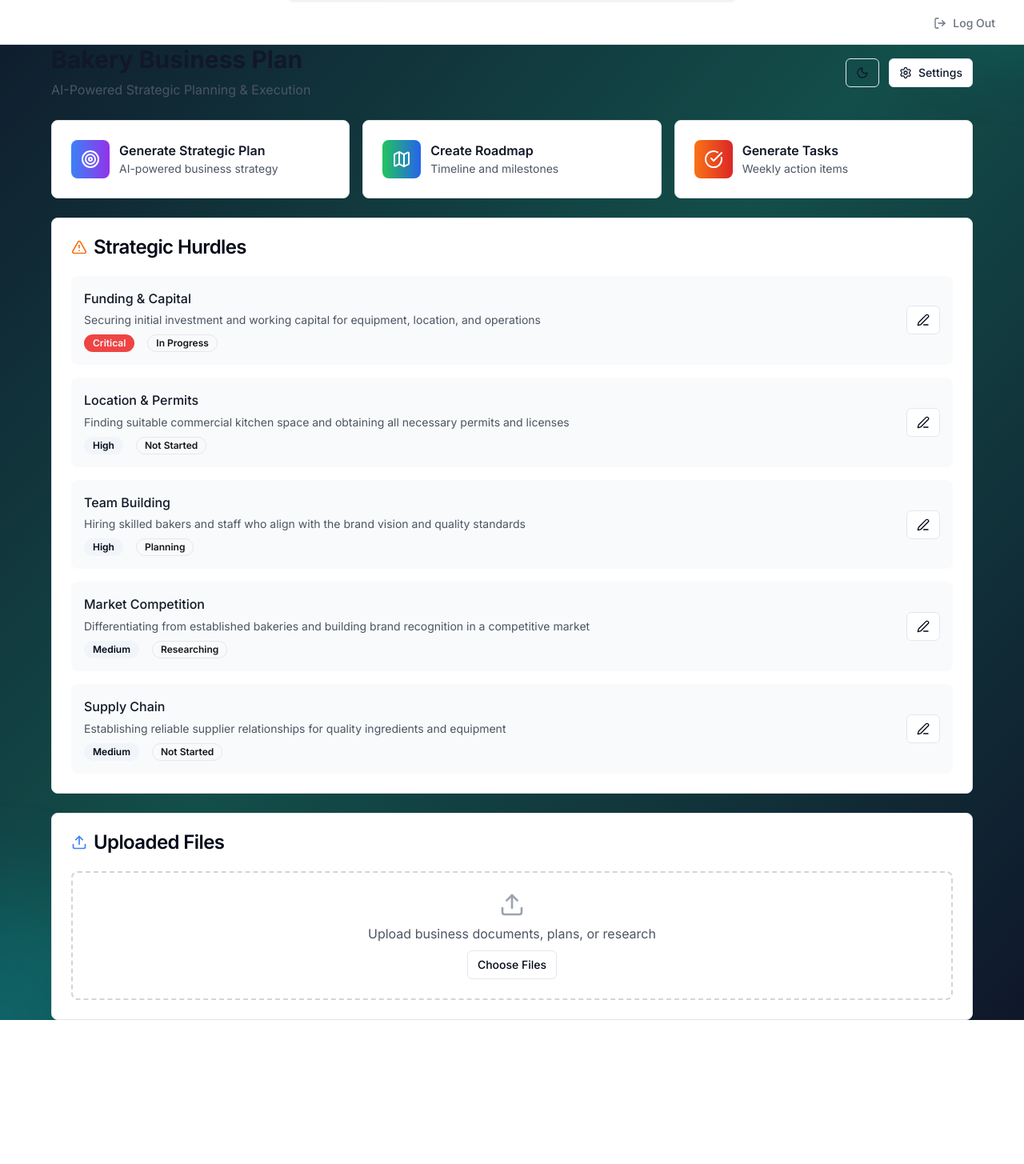
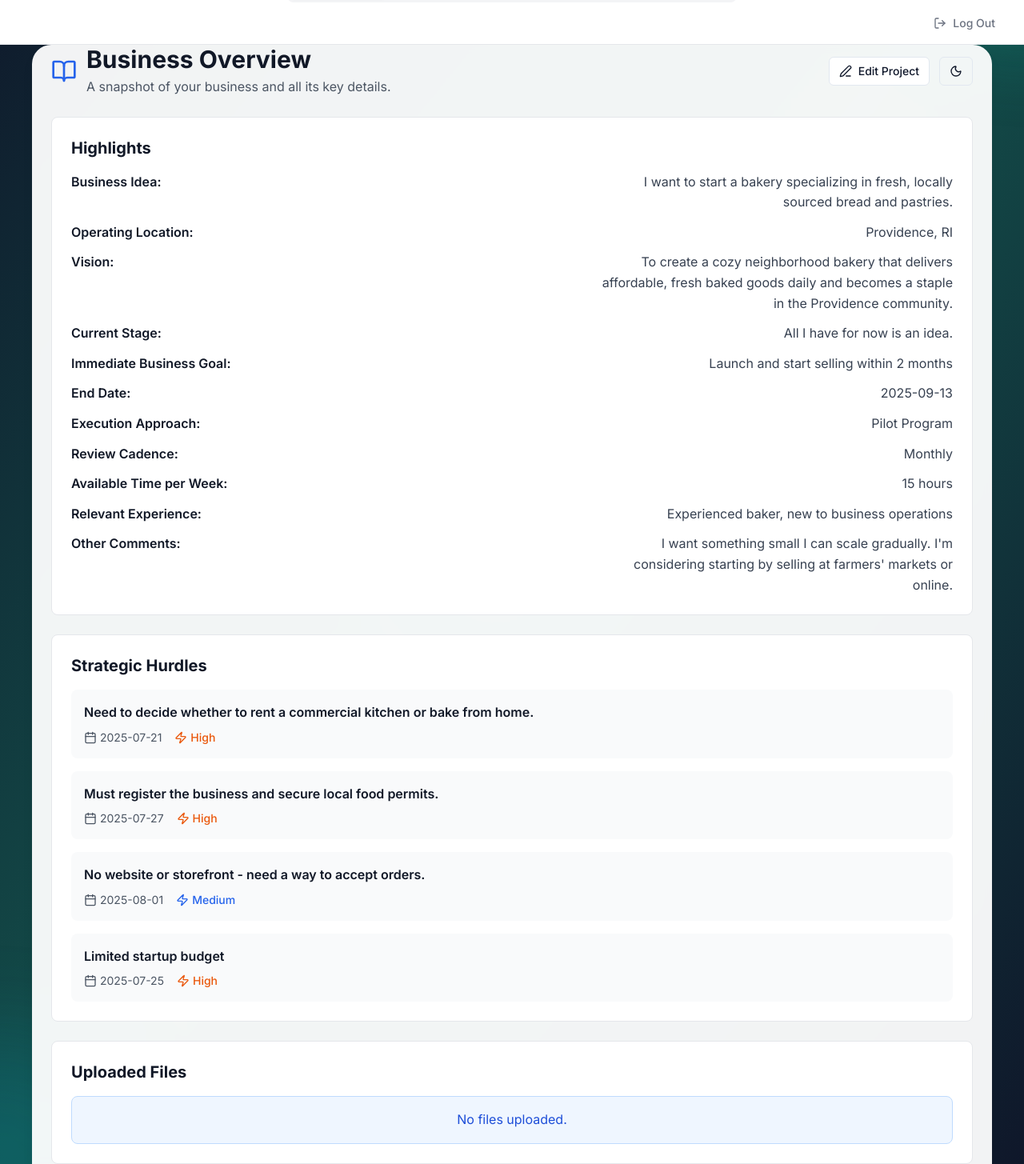
Before and after one commit to BTheCoderr/summonExpertsV1, a Next.js app: page /demo in a window 1280 px wide. Shown: the part 114-1569 px from the top of the page at 80% size. Before the commit the page ends 1389 px from the top, so only its background shows below. Built offline with nearby package versions, Linux system fonts and the light colour scheme.

Commit message:
Update demo page to match clean Business Overview layout with proper highlights and hurdles

```diff
--- a/app/demo/page.tsx
+++ b/app/demo/page.tsx
@@ -541,145 +541,152 @@ export default function YCPrototype() {
     <div className="space-y-6">
       {/* Header */}
       <div className="flex items-center justify-between">
+        <div className="flex items-center space-x-3">
+          <BookOpen className="w-8 h-8 text-blue-600" />
           <div>
-          <h1 className="text-3xl font-bold text-gray-900">Bakery Business Plan</h1>
-          <p className="text-gray-600 mt-2">AI-Powered Strategic Planning & Execution</p>
+            <h1 className="text-3xl font-bold text-gray-900">Business Overview</h1>
+            <p className="text-gray-600 mt-1">A snapshot of your business and all its key details.</p>
+          </div>
         </div>
         <div className="flex items-center space-x-3">
+          <Button variant="outline" size="sm">
+            <Edit3 className="w-4 h-4 mr-2" />
+            Edit Project
+          </Button>
           <ThemeToggle />
-          <Button variant="outline" size="sm">
-            <Settings className="w-4 h-4 mr-2" />
-            Settings
-          </Button>
         </div>
       </div>
 
-      {/* Quick Actions */}
-      <div className="grid grid-cols-1 md:grid-cols-3 gap-4">
-        <Card className="hover:shadow-lg transition-shadow cursor-pointer" onClick={generateStrategicPlan}>
-          <CardContent className="p-6">
-            <div className="flex items-center space-x-3">
-              <div className="w-12 h-12 bg-gradient-to-r from-blue-500 to-purple-600 rounded-lg flex items-center justify-center">
-                <Target className="w-6 h-6 text-white" />
+
+
+      {/* Business Highlights */}
+      <div className="bg-white rounded-lg border border-gray-200 p-6">
+        <h2 className="text-xl font-bold text-gray-900 mb-4">Highlights</h2>
+        <div className="space-y-3">
+          <div className="flex justify-between items-start">
+            <span className="font-semibold text-gray-900">Business Idea:</span>
+            <span className="text-gray-700 text-right max-w-md">I want to start a bakery specializing in fresh, locally sourced bread and pastries.</span>
           </div>
-              <div>
-                <h3 className="font-semibold text-gray-900">Generate Strategic Plan</h3>
-                <p className="text-sm text-gray-600">AI-powered business strategy</p>
+          <div className="flex justify-between items-start">
+            <span className="font-semibold text-gray-900">Operating Location:</span>
+            <span className="text-gray-700">Providence, RI</span>
+          </div>
+          <div className="flex justify-between items-start">
+            <span className="font-semibold text-gray-900">Vision:</span>
+            <span className="text-gray-700 text-right max-w-md">To create a cozy neighborhood bakery that delivers affordable, fresh baked goods daily and becomes a staple in the Providence community.</span>
+          </div>
+          <div className="flex justify-between items-start">
+            <span className="font-semibold text-gray-900">Current Stage:</span>
+            <span className="text-gray-700">All I have for now is an idea.</span>
+          </div>
+          <div className="flex justify-between items-start">
+            <span className="font-semibold text-gray-900">Immediate Business Goal:</span>
+            <span className="text-gray-700">Launch and start selling within 2 months</span>
+          </div>
+          <div className="flex justify-between items-start">
+            <span className="font-semibold text-gray-900">End Date:</span>
+            <span className="text-gray-700">2025-09-13</span>
+          </div>
+          <div className="flex justify-between items-start">
+            <span className="font-semibold text-gray-900">Execution Approach:</span>
+            <span className="text-gray-700">Pilot Program</span>
+          </div>
+          <div className="flex justify-between items-start">
+            <span className="font-semibold text-gray-900">Review Cadence:</span>
+            <span className="text-gray-700">Monthly</span>
+          </div>
+          <div className="flex justify-between items-start">
+            <span className="font-semibold text-gray-900">Available Time per Week:</span>
+            <span className="text-gray-700">15 hours</span>
+          </div>
+          <div className="flex justify-between items-start">
+            <span className="font-semibold text-gray-900">Relevant Experience:</span>
+            <span className="text-gray-700">Experienced baker, new to business operations</span>
+          </div>
+          <div className="flex justify-between items-start">
+            <span className="font-semibold text-gray-900">Other Comments:</span>
+            <span className="text-gray-700 text-right max-w-md">I want something small I can scale gradually. I'm considering starting by selling at farmers' markets or online.</span>
           </div>
         </div>
-          </CardContent>
-        </Card>
-
-        <Card className="hover:shadow-lg transition-shadow cursor-pointer" onClick={generateRoadmap}>
-          <CardContent className="p-6">
-            <div className="flex items-center space-x-3">
-              <div className="w-12 h-12 bg-gradient-to-r from-green-500 to-blue-600 rounded-lg flex items-center justify-center">
-                <Map className="w-6 h-6 text-white" />
-              </div>
-              <div>
-                <h3 className="font-semibold text-gray-900">Create Roadmap</h3>
-                <p className="text-sm text-gray-600">Timeline and milestones</p>
-              </div>
-            </div>
-          </CardContent>
-        </Card>
-
-        <Card className="hover:shadow-lg transition-shadow cursor-pointer" onClick={generateTasks}>
-          <CardContent className="p-6">
-            <div className="flex items-center space-x-3">
-              <div className="w-12 h-12 bg-gradient-to-r from-orange-500 to-red-600 rounded-lg flex items-center justify-center">
-                <CheckCircle className="w-6 h-6 text-white" />
-              </div>
-              <div>
-                <h3 className="font-semibold text-gray-900">Generate Tasks</h3>
-                <p className="text-sm text-gray-600">Weekly action items</p>
-              </div>
-            </div>
-          </CardContent>
-        </Card>
       </div>
 
       {/* Strategic Hurdles */}
-      <Card>
-        <CardHeader>
-          <CardTitle className="flex items-center space-x-2">
-            <AlertTriangle className="w-5 h-5 text-orange-500" />
-            <span>Strategic Hurdles</span>
-          </CardTitle>
-        </CardHeader>
-        <CardContent>
+      <div className="bg-white rounded-lg border border-gray-200 p-6">
+        <h2 className="text-xl font-bold text-gray-900 mb-4">Strategic Hurdles</h2>
         <div className="space-y-4">
-            {strategicHurdles.map((hurdle) => (
-              <div key={hurdle.id} className="flex items-center justify-between p-4 bg-gray-50 rounded-lg">
+          <div className="flex items-start justify-between p-4 bg-gray-50 rounded-lg">
             <div className="flex-1">
-                  <h4 className="font-medium text-gray-900">{hurdle.title}</h4>
-                  <p className="text-sm text-gray-600 mt-1">{hurdle.description}</p>
+              <h4 className="font-semibold text-gray-900">Need to decide whether to rent a commercial kitchen or bake from home.</h4>
               <div className="flex items-center space-x-4 mt-2">
-                    <Badge variant={hurdle.priority === 'Critical' ? 'destructive' : 'secondary'}>
-                      {hurdle.priority}
-                    </Badge>
-                    <Badge variant="outline">{hurdle.status}</Badge>
+                <div className="flex items-center space-x-1 text-sm text-gray-600">
+                  <Calendar className="w-4 h-4" />
+                  <span>2025-07-21</span>
+                </div>
+                <div className="flex items-center space-x-1 text-sm text-orange-600 font-medium">
+                  <Zap className="w-4 h-4" />
+                  <span>High</span>
                 </div>
               </div>
-                <Button variant="outline" size="sm">
-                  <Edit3 className="w-4 h-4" />
-                </Button>
             </div>
-            ))}
           </div>
-        </CardContent>
-      </Card>
+
+          <div className="flex items-start justify-between p-4 bg-gray-50 rounded-lg">
+            <div className="flex-1">
+              <h4 className="font-semibold text-gray-900">Must register the business and secure local food permits.</h4>
+              <div className="flex items-center space-x-4 mt-2">
+                <div className="flex items-center space-x-1 text-sm text-gray-600">
+                  <Calendar className="w-4 h-4" />
+                  <span>2025-07-27</span>
+                </div>
+                <div className="flex items-center space-x-1 text-sm text-orange-600 font-medium">
+                  <Zap className="w-4 h-4" />
+                  <span>High</span>
+                </div>
+              </div>
+            </div>
+          </div>
+
+          <div className="flex items-start justify-between p-4 bg-gray-50 rounded-lg">
+            <div className="flex-1">
+              <h4 className="font-semibold text-gray-900">No website or storefront - need a way to accept orders.</h4>
+              <div className="flex items-center space-x-4 mt-2">
+                <div className="flex items-center space-x-1 text-sm text-gray-600">
+                  <Calendar className="w-4 h-4" />
+                  <span>2025-08-01</span>
+                </div>
+                <div className="flex items-center space-x-1 text-sm text-blue-600 font-medium">
+                  <Zap className="w-4 h-4" />
+                  <span>Medium</span>
+                </div>
+              </div>
+            </div>
+          </div>
+
+          <div className="flex items-start justify-between p-4 bg-gray-50 rounded-lg">
+            <div className="flex-1">
+              <h4 className="font-semibold text-gray-900">Limited startup budget</h4>
+              <div className="flex items-center space-x-4 mt-2">
+                <div className="flex items-center space-x-1 text-sm text-gray-600">
+                  <Calendar className="w-4 h-4" />
+                  <span>2025-07-25</span>
+                </div>
+                <div className="flex items-center space-x-1 text-sm text-orange-600 font-medium">
+                  <Zap className="w-4 h-4" />
+                  <span>High</span>
+                </div>
+              </div>
+            </div>
+          </div>
+        </div>
+      </div>
 
       {/* Uploaded Files */}
-      <Card>
-        <CardHeader>
-          <CardTitle className="flex items-center space-x-2">
-            <Upload className="w-5 h-5 text-blue-500" />
-            <span>Uploaded Files</span>
-          </CardTitle>
-        </CardHeader>
-        <CardContent>
-          <div className="space-y-4">
-            <div className="border-2 border-dashed border-gray-300 rounded-lg p-6 text-center">
-              <Upload className="w-8 h-8 text-gray-400 mx-auto mb-2" />
-              <p className="text-gray-600 mb-2">Upload business documents, plans, or research</p>
-              <input
-                type="file"
-                multiple
-                onChange={handleFileUpload}
-                className="hidden"
-                id="file-upload"
-              />
-              <label htmlFor="file-upload" className="cursor-pointer">
-                <Button variant="outline" size="sm">
-                  Choose Files
-                </Button>
-              </label>
+      <div className="bg-white rounded-lg border border-gray-200 p-6">
+        <h2 className="text-xl font-bold text-gray-900 mb-4">Uploaded Files</h2>
+        <div className="bg-blue-50 border border-blue-200 rounded-lg p-4 text-center">
+          <p className="text-blue-700">No files uploaded.</p>
         </div>
-
-            {uploadedFiles.length > 0 && (
-              <div className="space-y-2">
-                {uploadedFiles.map((file, index) => (
-                  <div key={index} className="flex items-center justify-between p-3 bg-gray-50 rounded-lg">
-                    <div className="flex items-center space-x-3">
-                      <FileText className="w-4 h-4 text-gray-500" />
-                      <span className="text-sm text-gray-700">{file}</span>
       </div>
-                    <Button
-                      variant="ghost"
-                      size="sm"
-                      onClick={() => removeFile(file)}
-                      className="text-red-500 hover:text-red-700"
-                    >
-                      <X className="w-4 h-4" />
-                    </Button>
-                  </div>
-                ))}
-              </div>
-            )}
-          </div>
-        </CardContent>
-      </Card>
     </div>
   )
 
@@ -961,7 +968,7 @@ export default function YCPrototype() {
       {/* Main content with backdrop blur */}
       <div className="relative z-10">
             {/* Top Bar */}
-      <div className="bg-white border-b border-gray-200 px-6 py-3 flex items-center justify-between">
+      <div className="bg-white border-b border-gray-200 px-6 py-3 flex items-center justify-between shadow-sm">
         <div className="flex items-center gap-4">
           <div className="w-8 h-8 bg-gradient-to-r from-teal-500 to-cyan-500 rounded-lg flex items-center justify-center">
             <span className="text-white font-bold text-sm">SE</span>
@@ -1023,7 +1030,7 @@ export default function YCPrototype() {
       </div>
 
       {/* Main Content */}
-      <div className="container mx-auto px-6 py-8">
+      <div className="container mx-auto px-6 py-8 bg-white/95 backdrop-blur-sm rounded-t-3xl shadow-lg">
         {renderContent()}
       </div>
 
```
Lines whose indentation alone changed are shown as unchanged.
